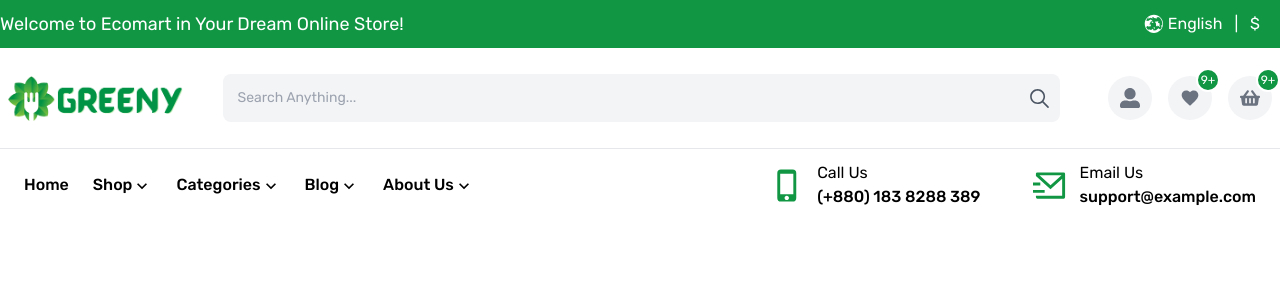
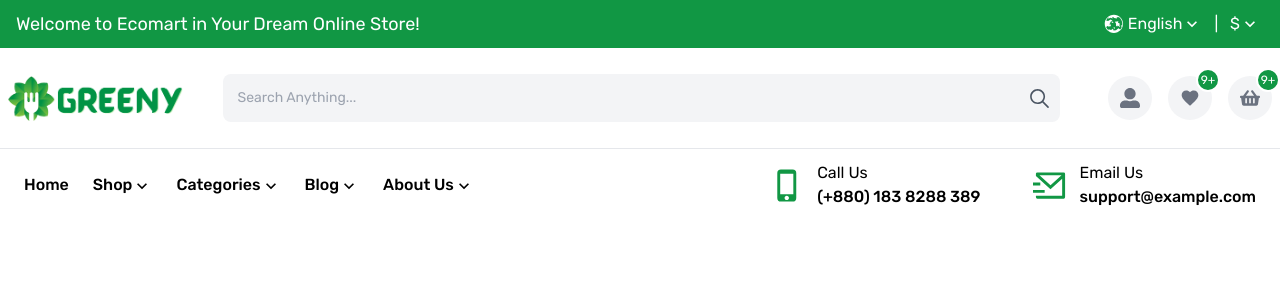
Before and after one commit to rahmancaylak/next-e-commerce, a Next.js app: page / in a window 1280 px wide. Shown: the top 300 px of the page. Built offline with nearby package versions, Linux system fonts and the light colour scheme.

Commit message:
dropdown icons and comments added.

```diff
--- a/components/Header/Topbar/Language.js
+++ b/components/Header/Topbar/Language.js
@@ -1,5 +1,8 @@
 import React, { useRef, useEffect } from 'react';
+// Icons
+import { MdKeyboardArrowDown } from 'react-icons/md';
 import { GiWorld } from 'react-icons/gi';
+// Redux
 import { useSelector, useDispatch } from 'react-redux';
 import {
   showLanguageDropDown,
@@ -14,6 +17,7 @@ import {
   LanguageList,
   ChooseLanguage,
 } from '../../../styles/Header/topBar';
+// Animation
 import { motion, AnimatePresence } from 'framer-motion';
 
 export default function Language() {
@@ -38,7 +42,15 @@ export default function Language() {
       <LanguageSection ref={ref}>
         <LanguageButton onClick={() => dispatch(showLanguageDropDown())}>
           <GiWorld size={20} className='mr-1' />
-          <h5>{Language}</h5>
+          <h5 className='flex items-center'>
+            {Language}{' '}
+            <MdKeyboardArrowDown
+              size={20}
+              className={`${
+                languageDropDownCheck && 'rotate-180'
+              } ease-in-out duration-300 `}
+            />
+          </h5>
         </LanguageButton>
         <AnimatePresence>
           {languageDropDownCheck && (
--- a/components/Header/Topbar/Money.js
+++ b/components/Header/Topbar/Money.js
@@ -1,5 +1,14 @@
 import React, { useRef, useEffect } from 'react';
+// Icons
+import { MdKeyboardArrowDown } from 'react-icons/md';
+// Redux
 import { useSelector, useDispatch } from 'react-redux';
+import {
+  showMoneyDropDown,
+  changeMoney,
+  closeMoneyDropDown,
+} from '../../../redux/states/header/topBar/topBar.js';
+// Tailwind Styled Components
 import {
   MoneySection,
   MoneyButton,
@@ -7,12 +16,7 @@ import {
   MoneyList,
   ChooseMoney,
 } from '../../../styles/Header/topBar';
-import {
-  showMoneyDropDown,
-  changeMoney,
-  closeMoneyDropDown,
-} from '../../../redux/states/header/topBar/topBar.js';
-
+// Animation
 import { motion, AnimatePresence } from 'framer-motion';
 
 export default function Money() {
@@ -33,16 +37,19 @@ export default function Money() {
     <>
       <MoneySection ref={ref}>
         <MoneyButton onClick={() => dispatch(showMoneyDropDown())}>
-          <h5>{Money}</h5>
+          <h5 className='flex items-center'>
+            {Money}{' '}
+            <MdKeyboardArrowDown
+              size={20}
+              className={`${
+                moneyDropDownCheck && 'rotate-180'
+              } ease-in-out duration-300 `}
+            />
+          </h5>
         </MoneyButton>
         <AnimatePresence>
           {moneyDropDownCheck && (
             <motion.div
-              //initial:animasyon başlangıç değerleri
-              //animate:animasyonun bitiş değerleri
-              //exit:animasyonun geri sarma final değerleri
-              //transition:animasyonun gerçekleşme süresi
-              //Not: "motion.div" ile hareket edecek olan yapıyı sarmalla!
               initial={{ opacity: 0, x: -45 }}
               animate={{ opacity: 1, y: 30 }}
               exit={{ opacity: 0, y: 0 }}
--- a/components/Header/Topbar/index.js
+++ b/components/Header/Topbar/index.js
@@ -7,7 +7,7 @@ export default function TopBar() {
   return (
     <Section className='z-10 relative'>
       <Container>
-        <p className='text-sm text-center md:text-left md:text-lg'>
+        <p className='ml-4 hidden lg:block lg:text-lg lg:text-center'>
           Welcome to Ecomart in Your Dream Online Store!
         </p>
         <RightSide>
```
